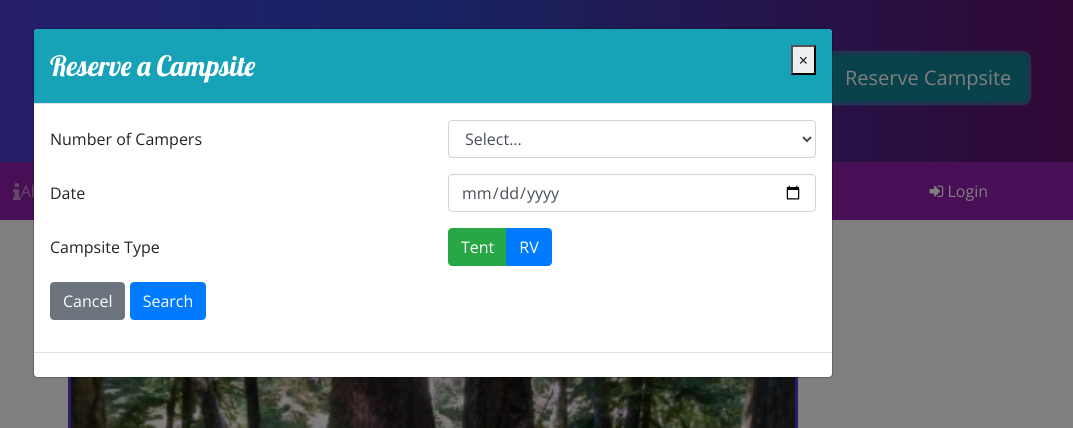
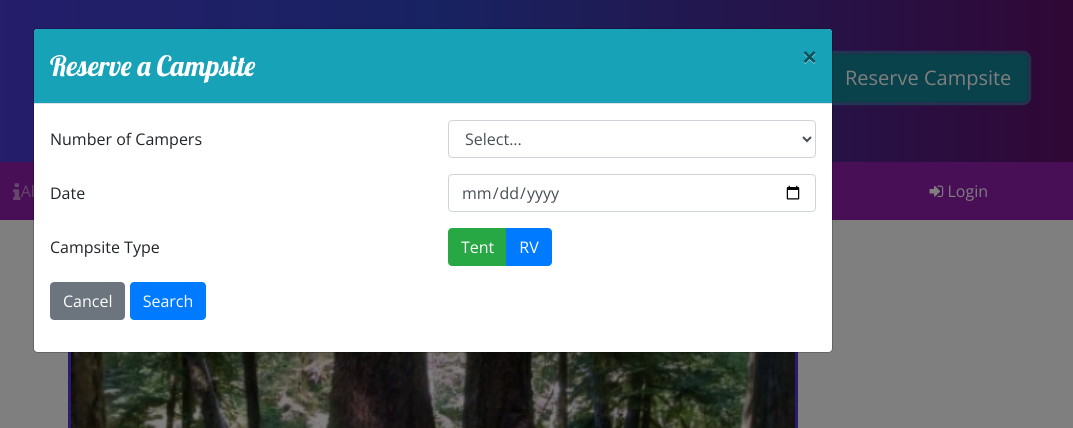
Before and after one commit to KenMNguyen/Bootstrap, a website: page index.html in a window 1280 px wide. Both pictures are taken after a click on the button "Reserve Campsite". Shown: the top 428 px of the page, 207-1280 px from the left. Drawn offline with nearby package versions, Linux system fonts and the light colour scheme.

Commit message:
Week 3 Assignment

```diff
--- a/index.html
+++ b/index.html
@@ -32,18 +32,19 @@
                     <h2>a better way to camp</h2>
                 </div>
                 <div class="col-md-4 col-xl-2 mt-4">
-                    <button role="button" class="btn btn-lg btn-info text-nowrap" data-toggle="modal" data-target="#reserveModal" title="Or call us at <br /><strong>1-206-555-1234</strong>" type="submit">Reserve Campsite</button>
+                    <button role="button" class="btn btn-lg btn-info text-nowrap" data-toggle="modal" data-target="#reserveModal" type="submit">Reserve Campsite</button>
                 </div>
             </div>
         </div>
     </header>
 
+    <!-- Reserve Modal -->
     <div class="modal" id="reserveModal">
-        <div class="modal-dialog modal-lg">
-            <div class="modal-content">
+        <div class="modal-dialog modal-lg fade`" role="dialog">
+            <div class="modal-content" role="document">
                 <div class="modal-header bg-info text-white">
                     <h3 class="modal-title">Reserve a Campsite</h3>
-                    <button type="button" class="cancel" data-dismiss="modal" aria-label="Cancel">
+                    <button type="button" class="close" data-dismiss="modal" aria-label="Cancel">
                         <span aria-hidden="true">&times;</span>
                     </button>
                 </div>
@@ -72,7 +73,7 @@
                         </div>
 
                         <div class="form-group row">
-                            <label class="col-sm-6 col-form-label" for="campsite">Campsite Type</label>
+                            <label class="col-sm-6 col-form-label" for="siteType">Campsite Type</label>
                             <div class="col col-2 btn-group btn-group-toggle" data-toggle="buttons">
                                 <input id="siteTent" type="button" class="btn btn-success" name="siteType" value="Tent">
                                 <input id="siteRV" type="button" class="btn btn-primary" name="siteType" value="RV">
@@ -86,10 +87,6 @@
                             </div>
                         </div>
                     </form>
-                </div>
-
-                <div class="modal-footer">
-
                 </div>
 
             </div>
@@ -121,6 +118,7 @@
         </div>
     </nav>
 
+    <!-- Login modal -->
     <div id="loginModal" class="modal fade" role="dialog">
         <div class="modal-dialog" role="document">
             <div class="modal-content">
@@ -233,7 +231,6 @@
                     <img class="d-flex ml-3 img-thumbnail" src="img/react-lake-thumb.jpg" alt="Featured Campsites" />
                 </div>
             </div>
-
         </div>
 
         <div class="row row-content align-items-center">
@@ -251,45 +248,7 @@
             </div>
         </div>
 
-        <!--
-        <div class="row row-content align-items-center">
-            <div class="col-md-6 mx-auto">
-                <div class="card">
-                    <h3 class="card-header text-white bg-info">Reserve a Campsite</h3>
-                    <div class="card-body">
-                        <form id="reserveForm">
-                            <div class="form-group row">
-                                <label class="col-sm-6 col-form-label" for="numCampers">Number of Campers</label>
-                                <div class="col">
-                                    <select class="form-control" name="numCampers" id="numCampers">
-                                        <option selected>Select...</option>
-                                        <option value="1">1</option>
-                                        <option value="2">2</option>
-                                        <option value="3">3</option>
-                                        <option value="4">4</option>
-                                        <option value="5">5</option>
-                                        <option value="6">6</option>
-                                    </select>
-                                </div>
-                            </div>
-                            <div class="form-group row">
-                                <label class="col-sm-6 col-form-label" for="date">Date</label>
-                                <div class="col">
-                                    <input class="form-control" type="date" id="date" name="date">
-                                </div>
-                            </div>
-                            <div class="form-group row">
-                                <div class="col">
-                                    <button type="submit" class="btn btn-primary">Search</button>
-                                </div>
-                            </div>
-                        </form>
-                    </div>
-                </div>
-            </div>
-        </div>
 
-        -->
     </div>
 
     <footer class="site-footer">
```
Also changed, not shown: 1 other file.
